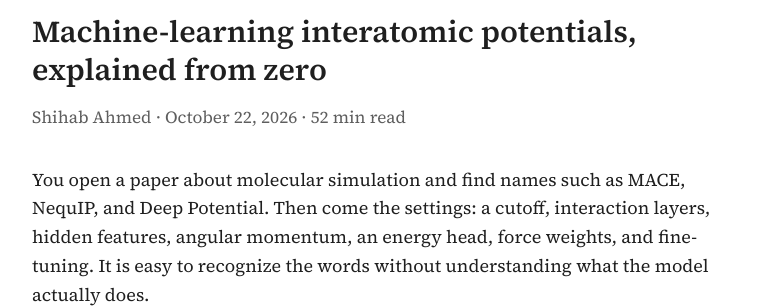
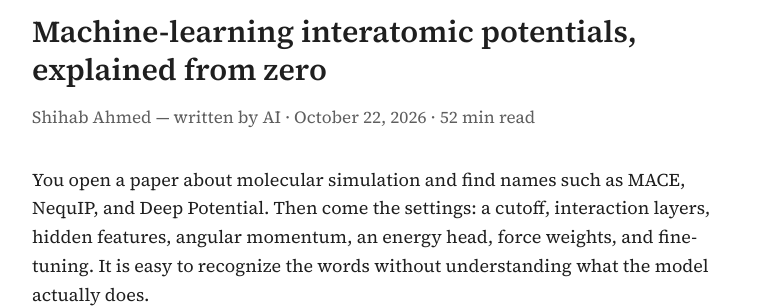
Before and after one commit to sahmed73/sahmed73.github.io, a Jekyll site: the page built from _posts/2026-10-22-machine-learning-interatomic-potentials-explained.md, in a window 1280 px wide and 900 px high. Shown: the part 146-454 px from the top of the window, without its empty margins (248-1031 px from the left). Built offline with Jekyll 4.4.1, drawn with Linux system fonts in a browser that asks for light colours.

Commit message:
Disclose AI authorship on MLIP article

```diff
--- a/_posts/2026-10-22-machine-learning-interatomic-potentials-explained.md
+++ b/_posts/2026-10-22-machine-learning-interatomic-potentials-explained.md
@@ -1,6 +1,7 @@
 ---
 layout: post
 title: "Machine-learning interatomic potentials, explained from zero"
+author: "Shihab Ahmed — written by AI"
 description: "A beginner-friendly, detailed guide to MLIPs: energy and forces, training data, neural networks, graphs, equivariance, MACE and other architectures, prediction heads, foundation models, and reliable molecular dynamics."
 permalink: /perspectives/machine-learning-interatomic-potentials-explained/
 date: 2026-10-22 00:00:00 -0700
```
